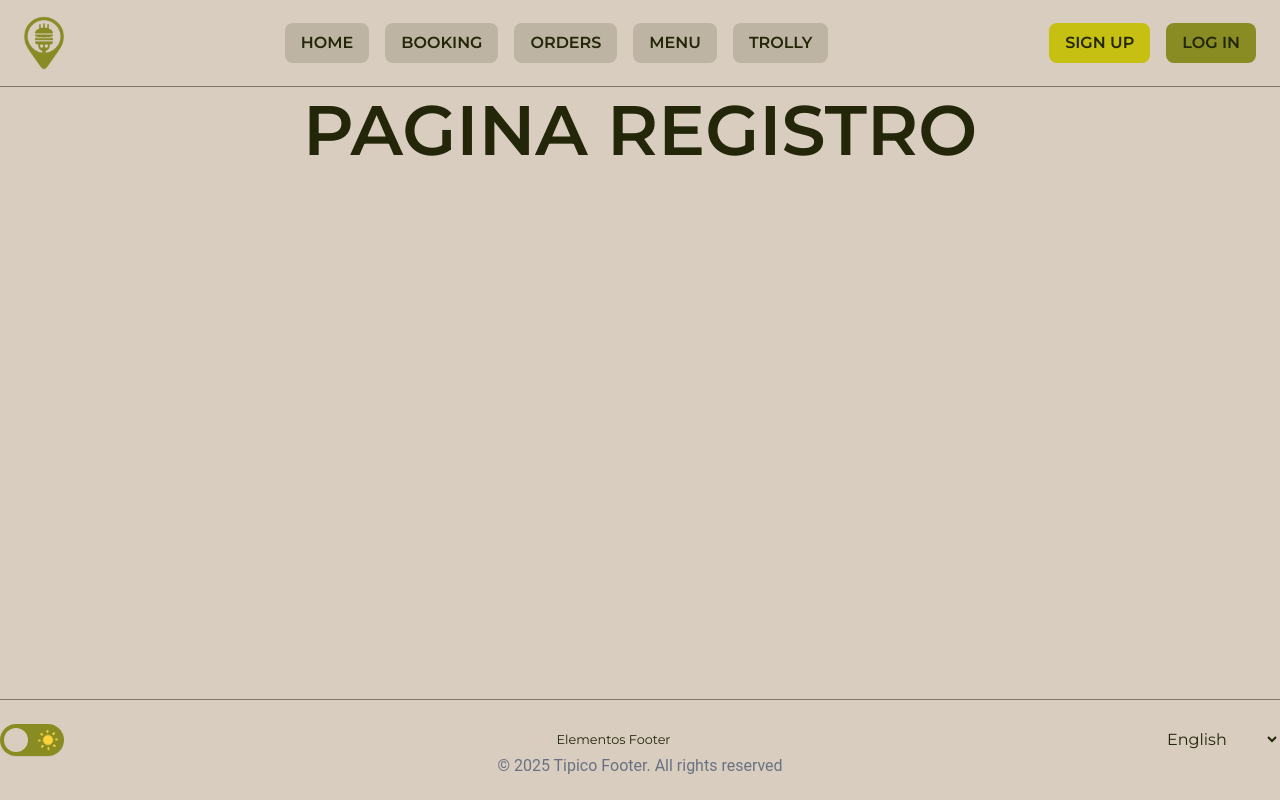
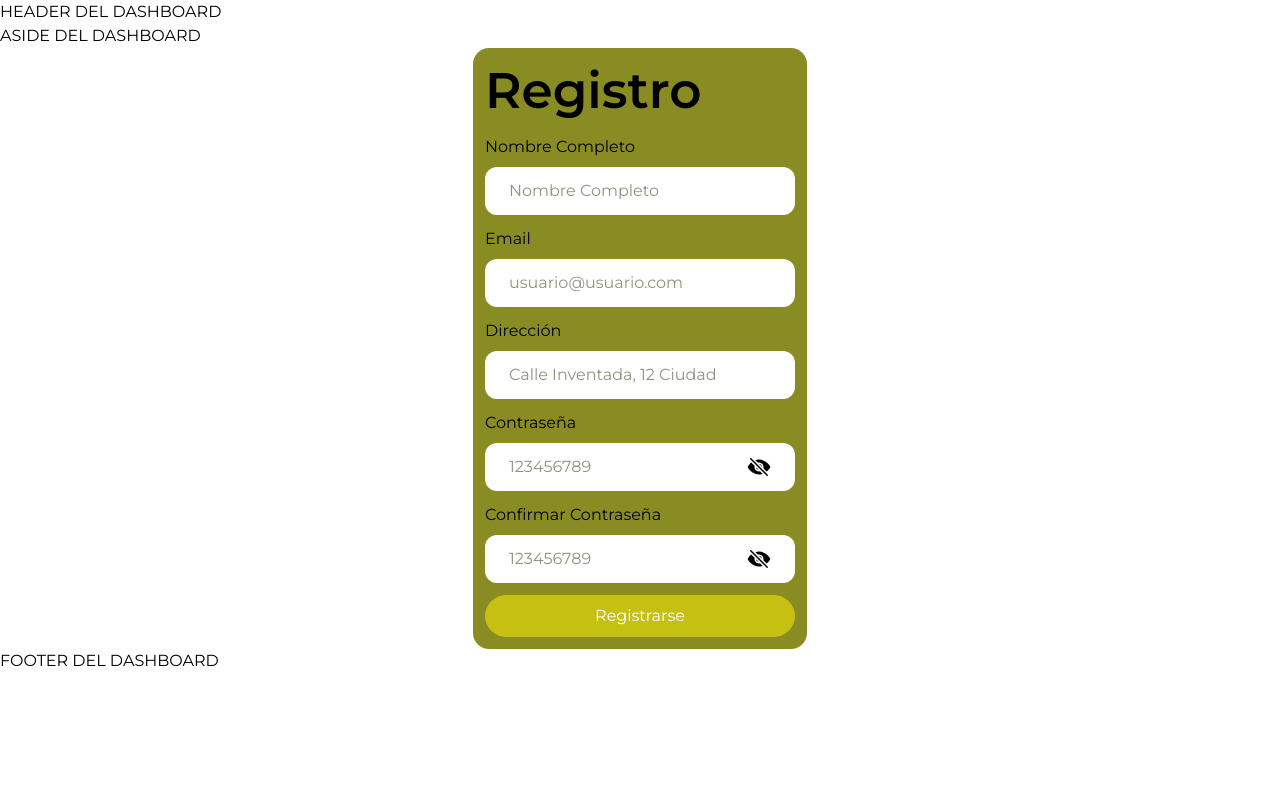
Before and after one commit to javier-ibanez-vizuete/proyecto-reservapp, a React (Vite) app: page /register in a window 1280 px wide. Built offline with nearby package versions, Linux system fonts and the light colour scheme; sample sign-in values are in the browser's storage.

Commit message:
feat(Auth users): add register Page and authentication for switching between user layout and admin dashboard

```diff
--- a/src/App.jsx
+++ b/src/App.jsx
@@ -1,9 +1,21 @@
+import { useContext } from "react";
+import { AuthContext } from "./contexts/AuthContext";
 import { useImageFallback } from "./hooks/useImageFallback";
+import { AdminLayout } from "./layouts/AdminLayout";
 import { MainLayout } from "./layouts/MainLayout";
 import { AppRouter } from "./routes/AppRouter";
 
 export const App = () => {
+    const { user } = useContext(AuthContext);
+
     useImageFallback();
+
+    if (user?.role === "admin")
+        return (
+            <AdminLayout>
+                <AppRouter />
+            </AdminLayout>
+        );
 
     return (
         <MainLayout>
--- a/src/components/FormInput.jsx
+++ b/src/components/FormInput.jsx
@@ -1,5 +1,3 @@
-import { useContext } from "react";
-import { ThemeContext } from "../contexts/ThemeContext";
 import { Input } from "./UI/Input";
 
 import { Image } from "./UI/Image";
@@ -9,8 +7,6 @@ import iconClosedEye from "../assets/icons/icon-closed-eye.svg";
 import iconEye from "../assets/icons/icon-eye.svg";
 
 export const FormInput = ({ containerClass, input, label, onClick, ...props }) => {
-    const { theme } = useContext(ThemeContext);
-
     return (
         <div className={containerClass}>
             <label htmlFor={input.name} className={`${label.className}`}>
@@ -31,10 +27,18 @@ export const FormInput = ({ containerClass, input, label, onClick, ...props }) =
                     <button
                         type="button"
                         className={`py-md px-xl rounded-r-xl border-0 -ml-0.5 perfect-center rounded-l-none bg-white`}
-                        onClick={() => {
-                            console.log("Haciendo Click");
-                            onClick();
-                        }}
+                        onClick={onClick}
+                    >
+                        <ImageContainer className="w-xl">
+                            <Image imgSrc={props.isPasswordVisible ? iconEye : iconClosedEye} />
+                        </ImageContainer>
+                    </button>
+                )}
+                {input?.name === "repassword" && (
+                    <button
+                        type="button"
+                        className={`py-md px-xl rounded-r-xl border-0 -ml-0.5 perfect-center rounded-l-none bg-white`}
+                        onClick={onClick}
                     >
                         <ImageContainer className="w-xl">
                             <Image imgSrc={props.isPasswordVisible ? iconEye : iconClosedEye} />
--- a/src/components/Navbar.jsx
+++ b/src/components/Navbar.jsx
@@ -1,15 +1,16 @@
 import { useContext, useEffect, useRef, useState } from "react";
-import { LanguageContext } from "../contexts/LanguageContext";
 import { Link, NavLink, useLocation } from "react-router-dom";
 import { AuthContext } from "../contexts/AuthContext";
+import { LanguageContext } from "../contexts/LanguageContext";
+import { Container } from "./Container.jsx";
+import { Image } from "./UI/Image";
 import { ImageContainer } from "./UI/ImageContainer";
-import { Image } from "./UI/Image";
-import { Container } from "./Container.jsx";
 
+import logoReservappAvif from "../assets/logos/reservapp-logo/logo-reservapp.avif";
 import logoReservappPng from "../assets/logos/reservapp-logo/logo-reservapp.png";
 import logoReservappWebp from "../assets/logos/reservapp-logo/logo-reservapp.webp";
-import logoReservappAvif from "../assets/logos/reservapp-logo/logo-reservapp.avif";
 import { ThemeContext } from "../contexts/ThemeContext.jsx";
+import { useAuth } from "../core/auth/useAuth.jsx";
 
 const LOGO_IMAGES = {
     default: logoReservappPng,
@@ -119,9 +120,10 @@ const NavbarLinks = () => {
 export const NavBar = () => {
     const [openMobileNav, setOpenMobileNav] = useState(false);
 
-    const { userActive, logout } = useContext(AuthContext);
+    const { user } = useContext(AuthContext);
     const { getText } = useContext(LanguageContext);
     const { theme } = useContext(ThemeContext);
+    const { logout } = useAuth();
 
     const { pathname } = useLocation();
     const contentRef = useRef();
@@ -158,7 +160,7 @@ export const NavBar = () => {
                     </div>
 
                     <div className="hidden md:flex md:gap-lg">
-                        {!userActive?.id && (
+                        {!user?.id && (
                             <>
                                 <Link
                                     className={`btn btn-primary ${theme === "dark" ? "text-text-color" : ""}`}
@@ -176,7 +178,7 @@ export const NavBar = () => {
                                 </Link>
                             </>
                         )}
-                        {userActive?.id && <button onClick={logout}>{getText("logOutButton")}</button>}
+                        {user?.id && <button onClick={logout}>{getText("logOutButton")}</button>}
                     </div>
 
                     <BurgerButton openMobileNav={openMobileNav} handleClick={handleClick} />
@@ -191,7 +193,7 @@ export const NavBar = () => {
                 >
                     <div className="flex flex-col items-start gap-lg">
                         <NavbarLinks />
-                        {!userActive?.id && (
+                        {!user?.id && (
                             <>
                                 <Link
                                     className={`btn btn-primary ${theme === "dark" ? "text-text-color" : ""}`}
@@ -209,7 +211,7 @@ export const NavBar = () => {
                                 </Link>
                             </>
                         )}
-                        {userActive?.id && <button onClick={logout}>{getText("logOutButton")}</button>}
+                        {user?.id && <button onClick={logout}>{getText("logOutButton")}</button>}
                     </div>
                     <div className="flex flex-col bg-red-500"></div>
                 </div>
--- a/src/components/PrivateRoute.jsx
+++ b/src/components/PrivateRoute.jsx
@@ -1,11 +1,11 @@
 import { useContext } from "react";
+import { Navigate, Outlet } from "react-router-dom";
 import { AuthContext } from "../contexts/AuthContext";
-import { Navigate, Outlet } from "react-router-dom";
 
 export const PrivateRoute = () => {
-	const { userActive } = useContext(AuthContext);
+    const { user } = useContext(AuthContext);
 
-	if (!userActive) return <Navigate to={"/"} state={{ isUser: "No Existe Usuario" }} />;
+    if (!user) return <Navigate to={"/"} state={{ isUser: "No Existe Usuario" }} />;
 
-	return <Outlet />;
+    return <Outlet />;
 };
--- /dev/null
+++ b/src/layouts/AdminLayout.jsx
@@ -0,0 +1,10 @@
+export const AdminLayout = ({ children }) => {
+    return (
+        <div>
+            <header>HEADER DEL DASHBOARD</header>
+            <aside>ASIDE DEL DASHBOARD</aside>
+            <main>{children}</main>
+            <footer>FOOTER DEL DASHBOARD</footer>
+        </div>
+    );
+};
--- a/src/pages/RegisterPage.jsx
+++ b/src/pages/RegisterPage.jsx
@@ -1,7 +1,176 @@
-import { Container } from "../components/Container"
+import { useState } from "react";
+import { Container } from "../components/Container";
+import { FormInput } from "../components/FormInput";
+import { Button } from "../components/UI/Button";
+import { useAuth } from "../core/auth/useAuth";
+import { usePasswordVisibility } from "../hooks/usePasswordVisibility";
+
+const INITIAL_FORM_DATA = {
+    name: "",
+    email: "",
+    address: "",
+    password: "",
+    repassword: "",
+};
+
+const REGISTER_FORM_FIELDS = [
+    {
+        containerClass: "flex flex-col gap-2",
+        input: {
+            id: "name",
+            name: "name",
+            type: "text",
+            placeholder: "Nombre Completo",
+            label: "Campo nombre completo",
+            required: true,
+            className: "flex-1",
+        },
+        label: {
+            text: "Nombre Completo",
+            className: "",
+        },
+    },
+    {
+        containerClass: "flex flex-col gap-2",
+        input: {
+            id: "email",
+            name: "email",
+            type: "email",
+            placeholder: "usuario@usuario.com",
+            label: "Campo Correo Electrónico",
+            required: true,
+            className: "flex-1",
+        },
+        label: {
+            text: "Email",
+            className: "",
+        },
+    },
+    {
+        containerClass: "flex flex-col gap-2",
+        input: {
+            id: "address",
+            name: "address",
+            type: "text",
+            placeholder: "Calle Inventada, 12 Ciudad",
+            label: "Campo Direccion Personal",
+            required: true,
+            className: "flex-1",
+        },
+        label: {
+            text: "Dirección",
+            className: "",
+        },
+    },
+    {
+        containerClass: "flex flex-col gap-2",
+        input: {
+            id: "password",
+            name: "password",
+            type: "password",
+            placeholder: "123456789",
+            label: "Campo contraseña",
+            required: true,
+            className: "rounded-r-none flex-1",
+        },
+        label: {
+            text: "Contraseña",
+            className: "",
+        },
+    },
+    {
+        containerClass: "flex flex-col gap-2",
+        input: {
+            id: "repassword",
+            name: "repassword",
+            type: "password",
+            placeholder: "123456789",
+            label: "Campo Confirmar Contraseña",
+            required: true,
+            className: "rounded-r-none flex-1",
+        },
+        label: {
+            text: "Confirmar Contraseña",
+            className: "",
+        },
+    },
+];
 
 export const RegisterPage = () => {
-    return <Container>
-        <h1>PAGINA REGISTRO</h1>
-    </Container>
-}
+    const [form, setForm] = useState(INITIAL_FORM_DATA);
+    const [error, setError] = useState("");
+    const { register } = useAuth();
+
+    const visibility1 = usePasswordVisibility();
+    const visibility2 = usePasswordVisibility();
+
+    const onInputChange = (event) => {
+        const { name, value } = event.target;
+        setError("");
+
+        setForm((prevValue) => ({ ...prevValue, [name]: value }));
+    };
+
+    const onRegisterSubmit = async (event) => {
+        event.preventDefault();
+
+        const isError = RegisterVerificationFields(form);
+        if (isError) return setError(isError);
+        const { repassword, ...restForm } = form;
+
+        console.log("Esto es el formulario acabado ", restForm);
+
+        // await register(restForm);
+        // setForm(INITIAL_FORM_DATA);
+    };
+
+    return (
+        <Container className="perfect-center flex-1">
+            <div className="flex flex-col gap-md bg-accent-color rounded-2xl p-md">
+                <h2 className="">Registro</h2>
+
+                <form className="flex flex-col gap-md" onSubmit={onRegisterSubmit}>
+                    {REGISTER_FORM_FIELDS.map(({ containerClass, input, label }) => {
+                        const password1 = visibility1.visible && input.name === "password";
+                        const password2 = visibility2.visible && input.name === "repassword";
+                        const typeText = password1 || password2 ? "text" : input.type;
+
+                        return (
+                            <FormInput
+                                key={input.id}
+                                containerClass={containerClass}
+                                input={{
+                                    id: input.id,
+                                    name: input.name,
+                                    type: typeText,
+                                    placeholder: input.placeholder,
+                                    value: form[input.name],
+                                    onChange: onInputChange,
+                                    required: input.required,
+                                    className: input.className,
+                                }}
+                                label={{
+                                    text: label.text,
+                                    className: label.className,
+                                }}
+                                onClick={
+                                    input.name === "password"
+                                        ? visibility1.toggleVisible
+                                        : visibility2.toggleVisible
+                                }
+                                isPasswordVisible={
+                                    input.name === "password" ? visibility1.visible : visibility2.visible
+                                }
+                            />
+                        );
+                    })}
+                    {error && <h3>{error}</h3>}
+
+                    <Button type="submit" className="justify-center rounded-full py-sm px-md">
+                        Registrarse
+                    </Button>
+                </form>
+            </div>
+        </Container>
+    );
+};
```
Also changed, not shown: src/core/http/axios.js (+37 -0 lines), src/pages/DashboardPage.jsx (added, +12 -0 lines), src/routes/AppRouter.jsx (+17 -2 lines). Lines whose indentation alone changed are shown as unchanged.
